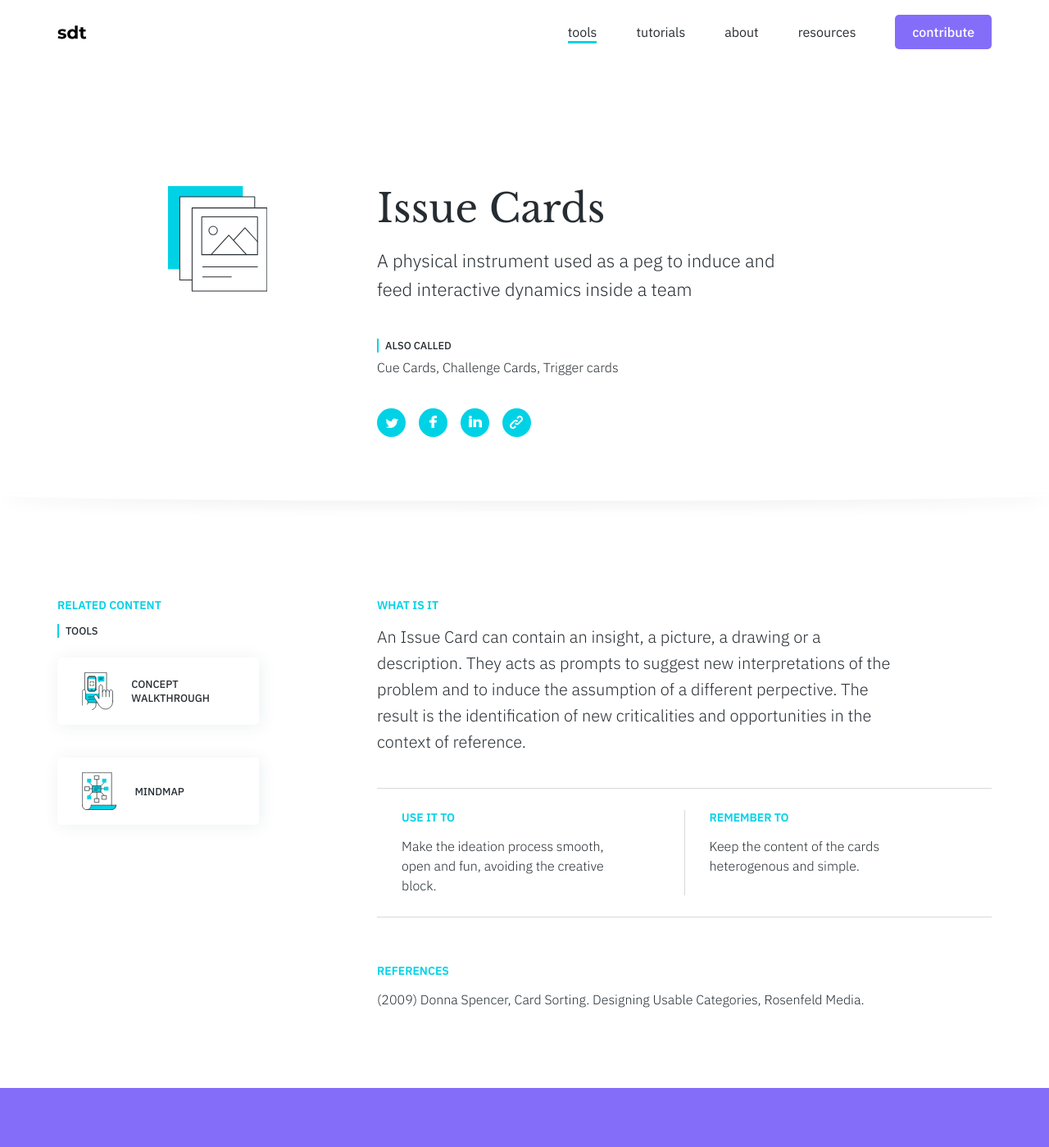
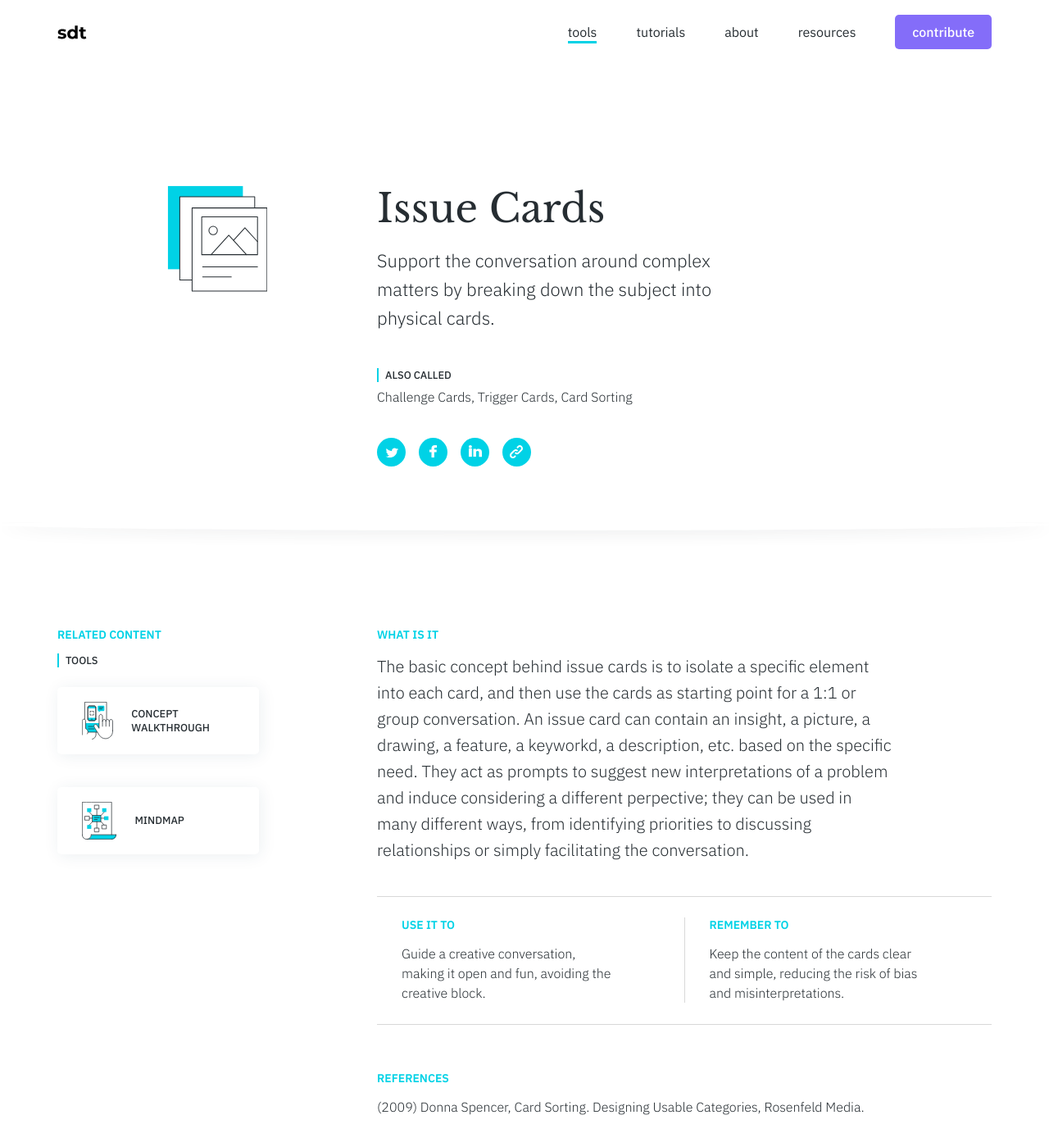
Before and after one commit to service-design-tools/sdt-website, a Jekyll site: the page built from _tools/issue-cards.md, in a window 1280 px wide and 1400 px high. Shown: the whole window at 82% size. Built offline with Jekyll 4.4.1, drawn with Linux system fonts in a browser that asks for light colours.

Commit message:
Update tool “issue-cards”

```diff
--- a/_tools/issue-cards.md
+++ b/_tools/issue-cards.md
@@ -1,22 +1,23 @@
 ---
 title: Issue Cards
 subtitle: >-
-  A physical instrument used as a peg to induce and feed interactive dynamics
-  inside a team
+  Support the conversation around complex matters by breaking down the subject
+  into physical cards.
 properties:
   how:
     - Text
-    - Narratives
   what:
-    - Context
+    - Offering
     - System
-    - Experience
   when:
+    - Research
     - Ideation
   who:
+    - Experts
+    - Stakeholders
     - Service Staff
     - Users
-synonyms: 'Cue Cards, Challenge Cards, Trigger cards'
+synonyms: 'Challenge Cards, Trigger Cards, Card Sorting'
 icon: >
   <svg version="1.1" xmlns="http://www.w3.org/2000/svg" x="0px" y="0px"
   viewBox="0 0 119.1 126.1" xml:space="preserve">
@@ -37,12 +38,16 @@ related:
   tools:
     - Concept Walkthrough
     - Mindmap
-use: 'Make the ideation process smooth, open and fun, avoiding the creative block.'
-reminder: Keep the content of the cards heterogenous and simple.
+use: >-
+  Guide a creative conversation, making it open and fun, avoiding the creative
+  block.
+reminder: >-
+  Keep the content of the cards clear and simple, reducing the risk of bias and
+  misinterpretations.
 template: {}
 references:
   - name: >-
       (2009) Donna Spencer, Card Sorting. Designing Usable Categories, Rosenfeld
       Media.
 ---
-An Issue Card can contain an insight, a picture, a drawing or a description. They acts as prompts to suggest new interpretations of the problem and to induce the assumption of a different perpective. The result is the identification of new criticalities and opportunities in the context of reference.
+The basic concept behind issue cards is to isolate a specific element into each card, and then use the cards as starting point for a 1:1 or group conversation. An issue card can contain an insight, a picture, a drawing, a feature, a keyworkd, a description, etc. based on the specific need. They act as prompts to suggest new interpretations of a problem and induce considering a different perpective; they can be used in many different ways, from identifying priorities to discussing relationships or simply facilitating the conversation.
```
